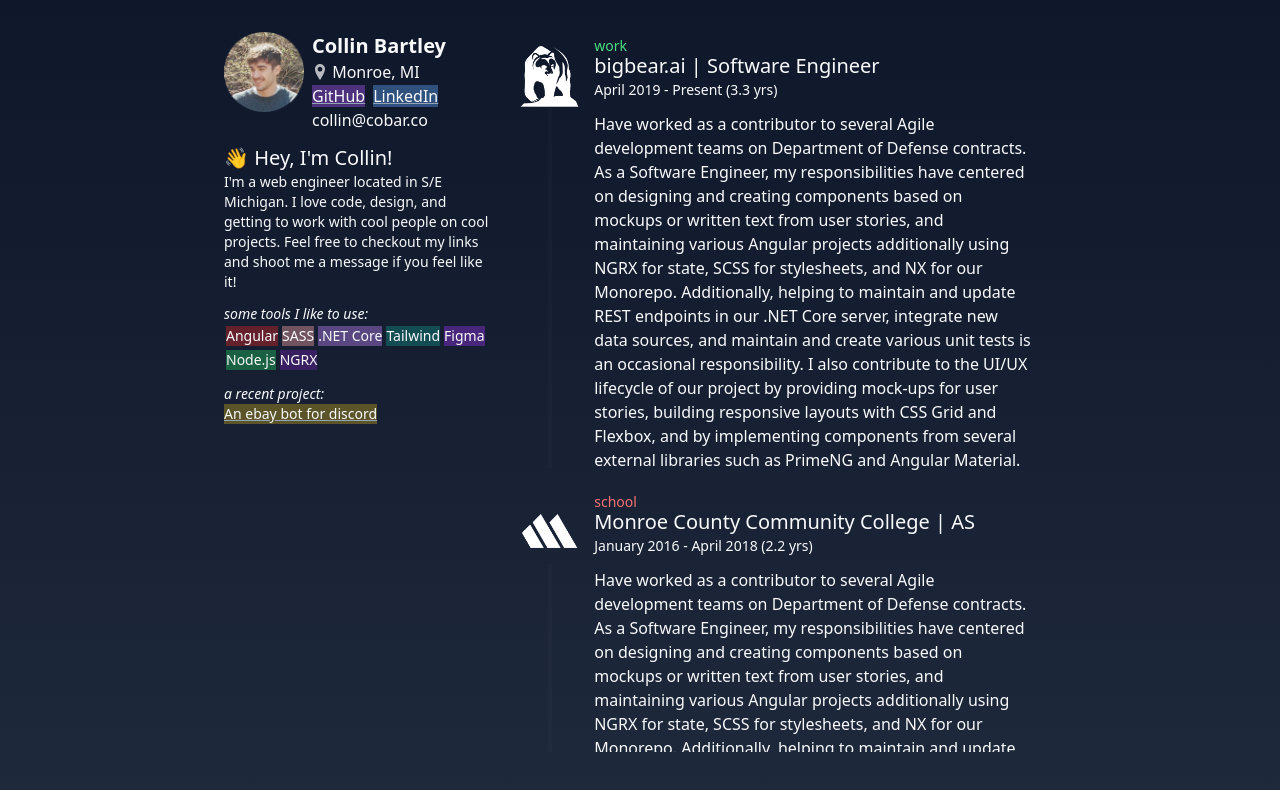
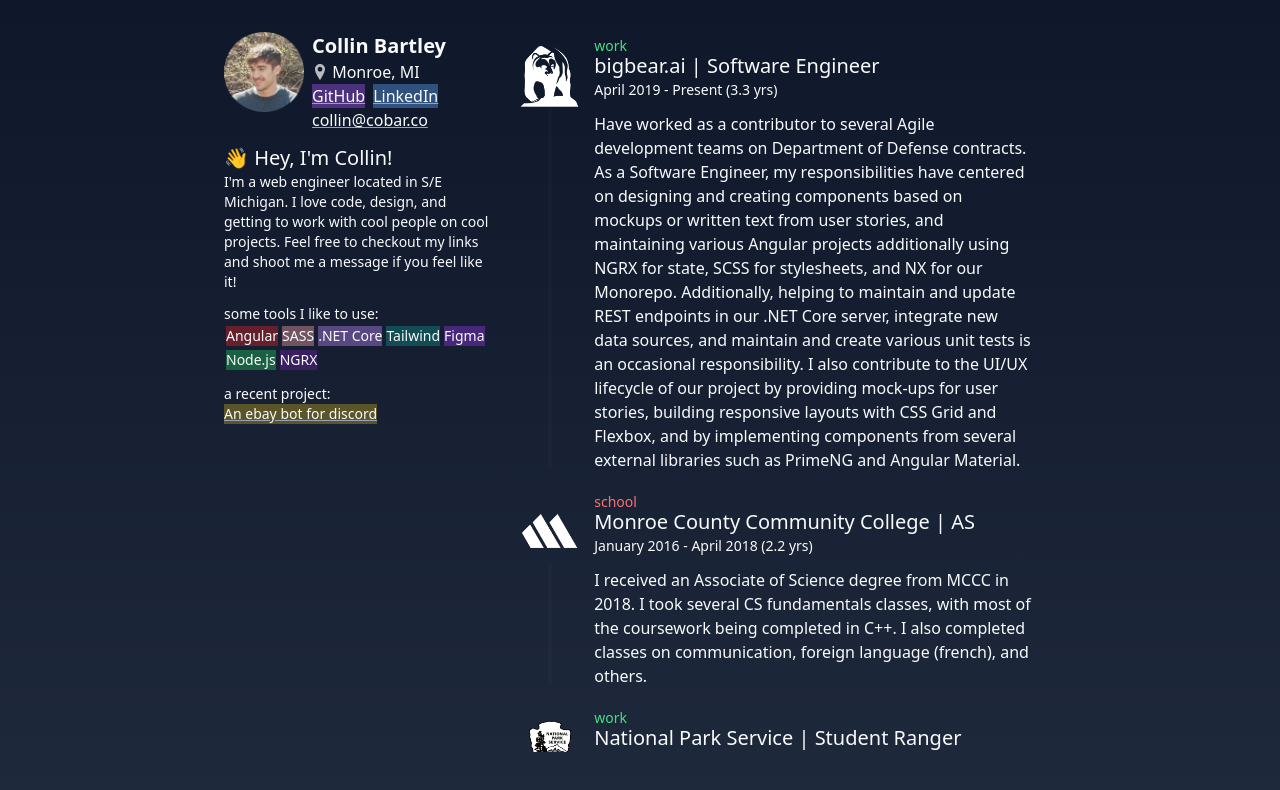
Before and after one commit to collinbartley/cobar, an Angular app: page / in a window 1280 px wide. Shown: the top 790 px of the page. Built offline with nearby package versions, Linux system fonts and the light colour scheme.

Commit message:
Added remaining content, and setup email link

```diff
--- a/src/app/app.component.html
+++ b/src/app/app.component.html
@@ -3,8 +3,20 @@
     <app-bio></app-bio>
   </div>
   <div class="col-span-1 md:col-span-2 overflow-scroll md:max-h-[90vh] md:pr-6">
-    <app-entry iconPath="../assets/bigbear.png" entryType="work" title="bigbear.ai | Software Engineer" startDate="4/1/2019"></app-entry>
-    <app-entry iconPath="../assets/mccc.png" entryType="school" title="Monroe County Community College | AS" startDate="1/1/2016" endDate="4/1/2018"></app-entry>
-    <app-entry iconPath="../assets/nps.png" entryType="work" title="National Park Service | Student Ranger" startDate="5/1/2015" endDate="8/1/2018"></app-entry>
+    <app-entry iconPath="../assets/bigbear.png" entryType="work" title="bigbear.ai | Software Engineer" startDate="4/1/2019">
+      Have worked as a contributor to several Agile development teams on Department of Defense contracts.
+      As a Software Engineer, my responsibilities have centered on designing and creating components based on mockups or written text from user stories, and maintaining various Angular projects additionally using NGRX for state, SCSS for stylesheets, and NX for our Monorepo.
+      Additionally, helping to maintain and update REST endpoints in our .NET Core server, integrate new data sources, and maintain and create various unit tests is an occasional responsibility.
+      I also contribute to the UI/UX lifecycle of our project by providing mock-ups for user stories, building responsive layouts with CSS Grid and Flexbox, and by implementing components from several external libraries such as PrimeNG and Angular Material.
+    </app-entry>
+    <app-entry iconPath="../assets/mccc.png" entryType="school" title="Monroe County Community College | AS" startDate="1/1/2016" endDate="4/1/2018">
+      I received an Associate of Science degree from MCCC in 2018. I took several CS fundamentals classes, with most of the coursework being completed in C++.
+      I also completed classes on communication, foreign language (french), and others.
+    </app-entry>
+    <app-entry iconPath="../assets/nps.png" entryType="work" title="National Park Service | Student Ranger" startDate="5/1/2015" endDate="8/1/2018">
+      As a member of the Kayak Team, I was tasked with helping to instruct and guide large groups of intercity youth on kayak expectations. Good communication, situational awareness, levelheadedness and interpersonal skills were important in safely navigating the waters and guiding the guests.
+      As a member of the Media Team, I was tasked with assisting intermittent video and mixed-media projects for the National Park, in addition to helping maintain social media pages.
+      Received various ACA Kayak and Kayak Instructor certifications, in addition to CPR and First Aid training.
+    </app-entry>
   </div>
 </div>
--- a/src/app/components/bio/bio.component.html
+++ b/src/app/components/bio/bio.component.html
@@ -4,9 +4,9 @@
         <div class="inline-block">
             <p class="text-2xl font-semibold md:text-xl">Collin Bartley</p>
         <p class="text-md font-thin"><img class="fill-white w-4 inline opacity-70 relative bottom-0.5" src="../../../assets/pin.svg" alt="Location Pin"> Monroe, MI</p>
-        <a href="github.com/collinbartley" class="mr-2 bg-purple-500 bg-opacity-40 hover:bg-opacity-60 hover:italic underline decoration-slate-400">GitHub</a>
-        <a class="bg-blue-400 bg-opacity-40 hover:bg-opacity-60 hover:italic underline decoration-slate-400" href="">LinkedIn</a>
-        <p>collin@cobar.co</p>
+        <a href="github.com/collinbartley" class="decoration-slate-400 inline-block mr-2 bg-purple-500 bg-opacity-40 hover:bg-opacity-60 hover:italic underline">GitHub</a>
+        <a class="decoration-slate-400 inline-block bg-blue-400 bg-opacity-40 hover:bg-opacity-60 hover:italic underline" href="">LinkedIn</a>
+        <a href="mailto:collin@cobar.co" class="block underline decoration-slate-400 hover:italic">collin@cobar.co</a>
         </div>
     </div>
     <div class="col-span-3">
@@ -16,14 +16,14 @@
         </p>
     </div>
     <div class="col-span-2 md:col-span-3 md:border-r-0 text-sm border-r-2 border-slate-800">
-        <h2 class="text-sm italic">some tools I like to use:</h2>
+        <h2 class="text-sm">some tools I like to use:</h2>
         <h2 class="inline-block m-0.5 bg-red-600 bg-opacity-40">Angular</h2> <h2 class="inline-block m-0.5 bg-red-300 bg-opacity-40">SASS</h2>
         <h2 class="inline-block m-0.5 bg-purple-400 bg-opacity-40">.NET Core</h2> <h2 class="inline-block m-0.5 bg-teal-600 bg-opacity-40">Tailwind</h2>
          <h2 class="inline-block m-0.5 bg-purple-600 bg-opacity-40">Figma</h2> <h2 class="inline-block m-0.5 bg-green-500 bg-opacity-40">Node.js</h2>
          <h2 class="inline-block m-0.5 bg-purple-800 bg-opacity-40">NGRX</h2>
     </div>
     <div class="col-span-1 md:col-span-3 text-sm">
-        <h2 class="italic float-left w-full">a recent project:</h2>
+        <h2 class="float-left w-full">a recent project:</h2>
         <a class="float-left bg-yellow-400 bg-opacity-30 underline hover:italic hover:bg-opacity-50 decoration-slate-400" href="https://github.com/collinbartley/ebay-bot-2.0">An ebay bot for discord</a>
     </div>
 </div>
--- a/src/app/components/entry/entry.component.html
+++ b/src/app/components/entry/entry.component.html
@@ -11,9 +11,6 @@
     <div class="col-span-1 bg-white opacity-5 bg-opacity-40 w-1 mx-auto relative bottom-1">
     </div>
     <div class="col-span-5">
-        <p class="font-extralight">Have worked as a contributor to several Agile development teams on Department of Defense contracts.
-            As a Software Engineer, my responsibilities have centered on designing and creating components based on mockups or written text from user stories, and maintaining various Angular projects additionally using NGRX for state, SCSS for stylesheets, and NX for our Monorepo.
-            Additionally, helping to maintain and update REST endpoints in our .NET Core server, integrate new data sources, and maintain and create various unit tests is an occasional responsibility.
-            I also contribute to the UI/UX lifecycle of our project by providing mock-ups for user stories, building responsive layouts with CSS Grid and Flexbox, and by implementing components from several external libraries such as PrimeNG and Angular Material.</p>
+        <p class="font-extralight"><ng-content></ng-content></p>
     </div>
 </div>
```
